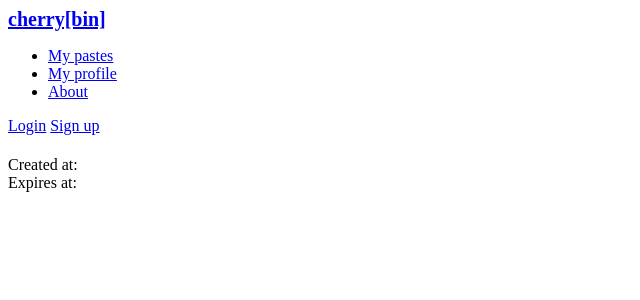
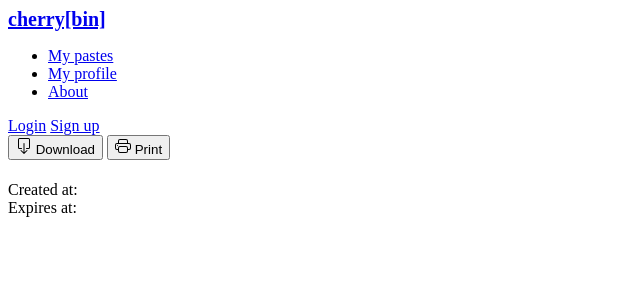
Before and after one commit to nxvembrx/cherrybin, a Flask app: template cherrybin/templates/pastes/view.jinja in a window 1280 px wide. Shown: the top 300 px of the page, without its empty margins (0-640 px from the left). Run offline with Flask 3, Linux system fonts and the light colour scheme; the template is opened without the code that fills it, so the values that code supplies are empty; parts of the project's set-up code (start-up, migrations or seed data) failed here and were passed over.

Commit message:
feat: Add printing the paste

```diff
--- a/assets/webpack.config.js
+++ b/assets/webpack.config.js
@@ -15,6 +15,10 @@ module.exports = {
     publicPath: "/static/dist/",
     path: path.resolve(__dirname, "..", "cherrybin", "static", "dist"),
     clean: true,
+    library: {
+      name: "cherrybin",
+      type: "var",
+    },
   },
   module: {
     rules: [
--- a/cherrybin/templates/pastes/view.jinja
+++ b/cherrybin/templates/pastes/view.jinja
@@ -1,9 +1,23 @@
 {% extends "base.html" %}
 {% block content %}
-    <div class="card">
+    <div class="btn-group mb-3" role="group" aria-label="Paste actions">
+        {# TODO: Refactor into array #}
+        <button type="button"
+                class="btn btn-outline-secondary d-flex align-items-center column-gap-2">
+            {% include "icons/download.svg" %}
+            Download
+        </button>
+        <button type="button"
+                class="btn btn-outline-secondary d-flex align-items-center column-gap-2"
+                onclick="window.print()">
+            {% include "icons/printer.svg" %}
+            Print
+        </button>
+    </div>
+    <div class="card print-visible">
         <div class="card-body">
             <h1 class="card-title">{{ paste.title|e }}</h1>
-            <p class="card-text">{{ paste.contents|e }}</p>
+            <div class="card-text pasta-body">{{ paste.contents|e }}</div>
         </div>
         <div class="card-footer">
             <div>Created at: {{ paste.meta.created_at|format_time }}</div>
--- a/cherrybin/templates/shared/header.jinja
+++ b/cherrybin/templates/shared/header.jinja
@@ -1,3 +1,4 @@
+{# TODO: Cleanup #}
 {% set my_pastes_path = url_for('paste.user', user_id=g.user['localId']) %}
 {% set my_profile_path = url_for('auth.profile', user_id=g.user['localId']) %}
 {% set navigation = [(my_pastes_path, 'My pastes'), (my_profile_path, 'My profile'), ('#', 'About')] %}
```
Also changed, not shown: assets/package.json (+9 -7 lines), assets/src/styles.scss (+17 -0 lines), assets/package-lock.json, cherrybin/templates/icons/download.svg (added), cherrybin/templates/icons/printer.svg (added), 2 other files.
